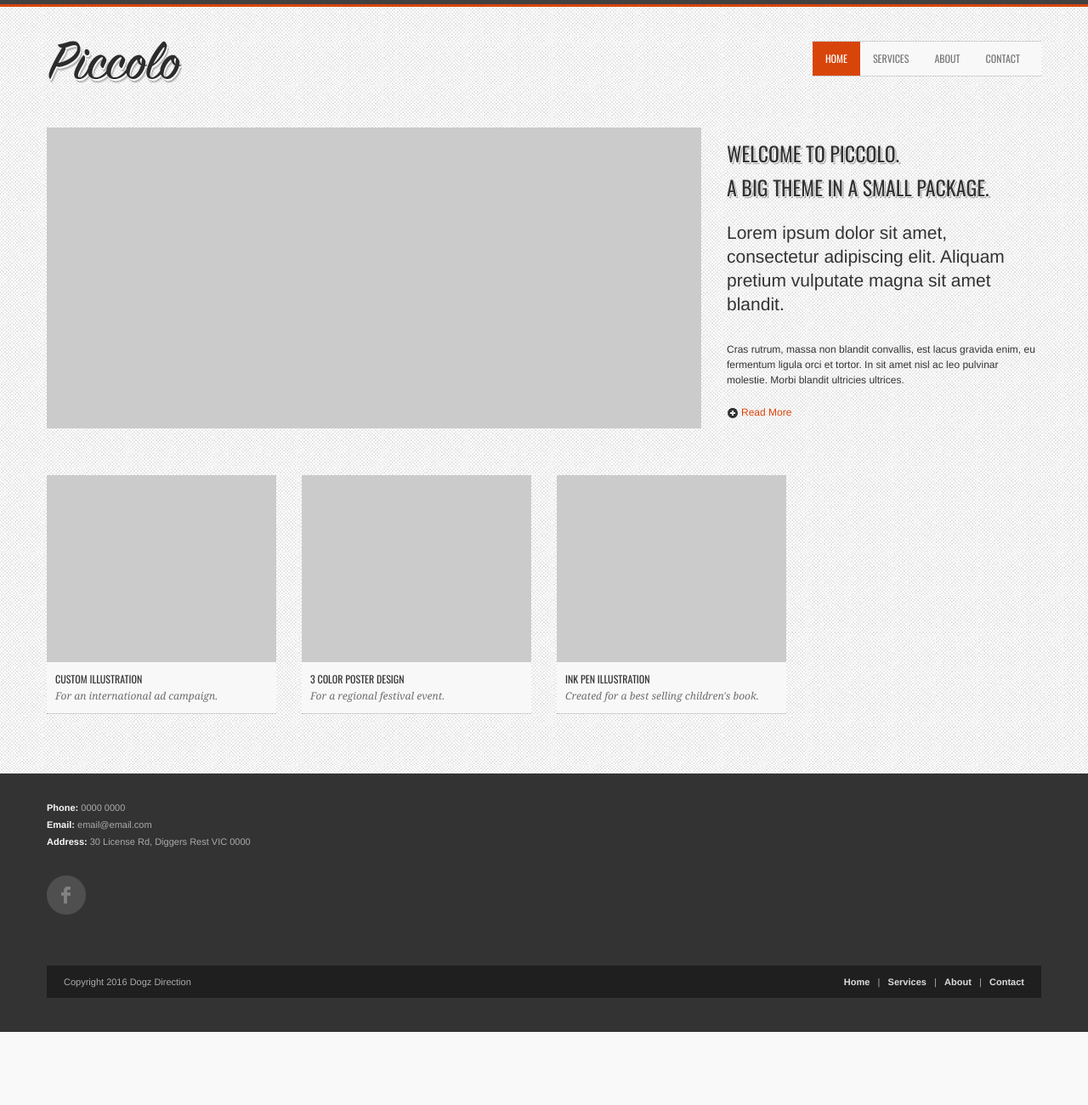
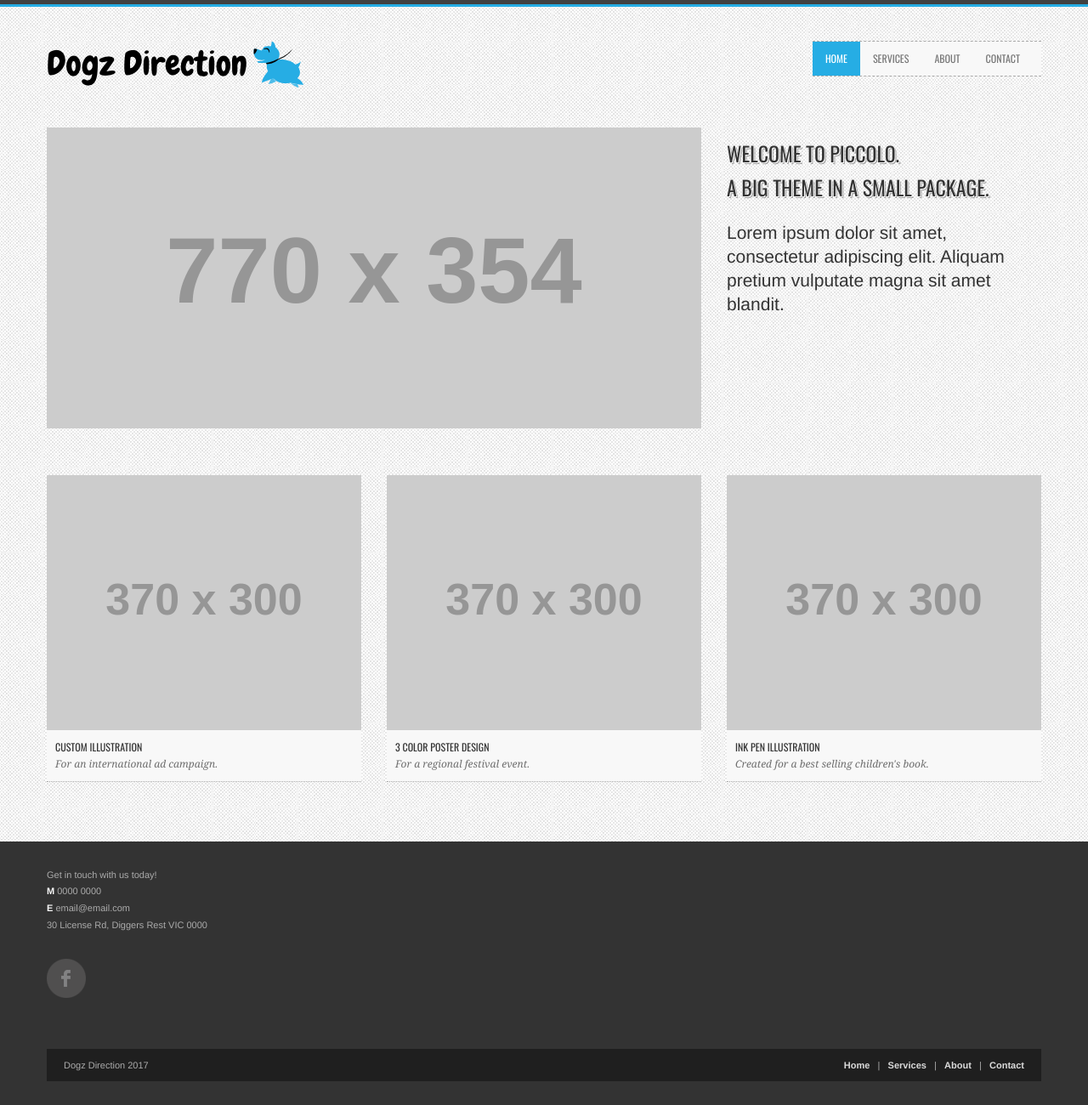
Before and after one commit to dogzdirection/dogzdirection.github.io, a plain HTML site: page index.html in a window 1280 px wide. Shown: the whole page at 85% size. Before the commit the page ends 1214 px from the top, so only its background shows below. Drawn offline with nearby package versions, Linux system fonts and the light colour scheme; placeholder pictures from the web are drawn by us.

Commit message:
- updated logo - updated home page to build requirements - updated readme - updated styling

```diff
--- a/css/custom-styles.css
+++ b/css/custom-styles.css
@@ -1,3 +1,13 @@
+/*
+
+Colours
+lime - d1e751
+blue - 26ade4
+blue-light - 4dbce9
+black & white
+
+*/
+
 html, body {
 	font-size:12px;
 	line-height:18px;
@@ -42,7 +52,10 @@ h5.title-bg button {
 }
 
 /***** Links *****/
-a, a:hover { color:#d8450b; }
+a, a:hover {
+	color:#26ade4;
+	cursor: pointer;
+}
 
 /***** Misc *****/
 i {margin-right: 3px;}
@@ -79,8 +92,8 @@ blockquote.pull-right {border-right: 5px solid #999;}
 .navigation { margin-top:40px; }
 .navigation .navbar {
 	float:right; background:#f8f8f8;
-	border-bottom: 1px dotted #a9a9a9;
-	border-top: 1px dotted #a9a9a9;
+	border-bottom: 1px dashed #a9a9a9;
+	border-top: 1px dashed #a9a9a9;
 }
 .navbar .nav > li > a {
 	font-family: "Oswald", sans-serif;
@@ -100,7 +113,7 @@ blockquote.pull-right {border-right: 5px solid #999;}
 .navbar .nav > .active > a:hover,
 .navbar .nav > .active > a:focus {
 	color:#FFF;
-	background-color:#d8450b;
+	background-color:#26ade4;
 	-webkit-box-shadow: none;
     -moz-box-shadow: none;
     box-shadow: none;
@@ -110,7 +123,7 @@ blockquote.pull-right {border-right: 5px solid #999;}
 .navbar .nav li.dropdown.active > .dropdown-toggle,
 .navbar .nav li.dropdown.open.active > .dropdown-toggle {
   	color:#FFF;
-	background-color:#d8450b;
+	background-color:#26ade4;
 }
 
 ul.nav li.dropdown:hover ul.dropdown-menu{ display: block; }
@@ -306,7 +319,7 @@ ul.nav li.dropdown:hover ul.dropdown-menu{ display: block; }
 }
 .project-details {color: #6f6f6f;}
 .project-details a {color: #333333;}
-.project-details a:hover {color:#d8450b; text-decoration: none;}
+.project-details a:hover {color:#26ade4; text-decoration: none;}
 
 .project-info {margin: 0px 0px 40px 0px;}
 .project-info li {
@@ -341,8 +354,8 @@ a.item-details-link {
 	left: 47px;
 	display: block;
 }
-a.item-zoom-link:hover {background: #d8450b url(../img/gallery-item-icons.png) no-repeat;}
-a.item-details-link:hover {background: #d8450b url(../img/gallery-item-icons.png) no-repeat; background-position: -42px 0px;}
+a.item-zoom-link:hover {background: #26ade4 url(../img/gallery-item-icons.png) no-repeat;}
+a.item-details-link:hover {background: #26ade4 url(../img/gallery-item-icons.png) no-repeat; background-position: -42px 0px;}
 
 .gallery-post-grid {margin:0px;}
 .gallery-post-grid li {list-style: none; float: left; margin-bottom: 30px;}
@@ -456,7 +469,7 @@ ul.post-data li:last-child {padding-right: 0px;}
 	font-style: normal;
 	color: #f8f8f8;
 }
-.blog-post-hover a:hover{ text-decoration: none; color: #d8450b;}
+.blog-post-hover a:hover{ text-decoration: none; color: #26ade4;}
 
 @media (min-width: 768px) and (max-width: 1199px) {
 	.blog-post-hover {width:220px; height:179px;}
@@ -579,7 +592,7 @@ p.side {margin-bottom: 20px;}
 .footer-row { margin-top: 30px;}
 .footer-col {color:#ababab; font-size: 11px;}
 .footer-col a {color:#dcdcdc; font-weight: bold;}
-.footer-col a:hover {color:#d8450b; text-decoration: none;}
+.footer-col a:hover {color:#26ade4; text-decoration: none;}
 .footer-col h5, .footer-col strong {color:#f9f9f9; text-shadow:none;}
 .footer-col h5 {margin-bottom: 25px;}
 .footer-col ul {margin: 0px;}
@@ -661,8 +674,8 @@ a.accordion-toggle{background: #f5f5f5;}
 .align-left{float: left; margin: 0px 20px 20px 0px;}
 .align-right{float: right; margin: 0px 0px 20px 20px;}
 
-.color-bg { background:#d8450b; }
-.color { color:#d8450b; }
+.color-bg { background:#26ade4; }
+.color { color:#26ade4; }
 .color-bar-1, .color-bar-2 { width:100% }
 .color-bar-1 { background:#414141; height:5px; }
 .color-bar-2 { height:3px; }
--- a/index.html
+++ b/index.html
@@ -79,7 +79,7 @@ $(document).ready(function () {
         <!-- Logo
         ================================================== -->
         <div class="span5 logo">
-        	<a href="index.html"><img src="img/piccolo-logo.png" alt="" /></a>
+        	<a href="index.html"><img src="img/header-logo.png" alt="" /></a>
         </div>
 
         <!-- Main Navigation
@@ -121,11 +121,16 @@ $(document).ready(function () {
         <div class="span8">
             <div class="flexslider">
               <ul class="slides">
-                <li><a href="gallery-single.htm"><img src="img/gallery/slider-img-1.jpg" alt="slider" /></a></li>
-                <li><a href="gallery-single.htm"><img src="img/gallery/slider-img-1.jpg" alt="slider" /></a></li>
-                <li><a href="gallery-single.htm"><img src="img/gallery/slider-img-1.jpg" alt="slider" /></a></li>
-                <li><a href="gallery-single.htm"><img src="img/gallery/slider-img-1.jpg" alt="slider" /></a></li>
-                <li><a href="gallery-single.htm"><img src="img/gallery/slider-img-1.jpg" alt="slider" /></a></li>
+                <li>
+                    <a href="gallery-single.htm">
+                        <img src="https://dummyimage.com/770x354/cbcbcb/fff" alt="slider" />
+                    </a>
+                </li>
+                <li>
+                    <a href="gallery-single.htm">
+                        <img src="https://dummyimage.com/770x354/cbcbcb/fff" alt="slider" />
+                    </a>
+                </li>
               </ul>
             </div>
         </div>
@@ -136,8 +141,6 @@ $(document).ready(function () {
         	<h3>Welcome to Piccolo. <br />
             A Big Theme in a Small Package.</h3>
             <p class="lead">Lorem ipsum dolor sit amet, consectetur adipiscing elit. Aliquam pretium vulputate magna sit amet blandit.</p>
-            <p>Cras rutrum, massa non blandit convallis, est lacus gravida enim, eu fermentum ligula orci et tortor. In sit amet nisl ac leo pulvinar molestie. Morbi blandit ultricies ultrices.</p>
-            <a href="#"><i class="icon-plus-sign"></i>Read More</a>
         </div>
     </div><!-- End Headline -->
 
@@ -152,38 +155,38 @@ $(document).ready(function () {
             <ul class="gallery-post-grid holder">
 
                     <!-- Gallery Item 1 -->
-                    <li  class="span3 gallery-item" data-id="id-1" data-type="illustration">
-                        <span class="gallery-hover-4col hidden-phone hidden-tablet">
+                    <li class="span4 gallery-item" data-id="id-1" data-type="illustration">
+                        <span class="gallery-hover-3col hidden-phone hidden-tablet">
                             <span class="gallery-icons">
                                 <a href="img/gallery/gallery-img-1-full.jpg" class="item-zoom-link lightbox" title="Custom Illustration" data-rel="prettyPhoto"></a>
                                 <a href="gallery-single.htm" class="item-details-link"></a>
                             </span>
                         </span>
-                        <a href="gallery-single.htm"><img src="img/gallery/gallery-img-1-4col.jpg" alt="Gallery"></a>
+                        <a href="gallery-single.htm"><img src="https://dummyimage.com/370x300/cbcbcb/fff" alt="Gallery"></a>
                         <span class="project-details"><a href="gallery-single.htm">Custom Illustration</a>For an international ad campaign.</span>
                     </li>
 
                     <!-- Gallery Item 2 -->
-                    <li class="span3 gallery-item" data-id="id-2" data-type="illustration">
-                        <span class="gallery-hover-4col hidden-phone hidden-tablet">
+                    <li class="span4 gallery-item" data-id="id-2" data-type="illustration">
+                        <span class="gallery-hover-3col hidden-phone hidden-tablet">
                             <span class="gallery-icons">
                                 <a href="img/gallery/gallery-img-1-full.jpg" class="item-zoom-link lightbox" title="Custom Illustration" data-rel="prettyPhoto"></a>
                                 <a href="gallery-single.htm" class="item-details-link"></a>
                             </span>
                         </span>
-                        <a href="gallery-single.htm"><img src="img/gallery/gallery-img-1-4col.jpg" alt="Gallery"></a>
+                        <a href="gallery-single.htm"><img src="https://dummyimage.com/370x300/cbcbcb/fff" alt="Gallery"></a>
                         <span class="project-details"><a href="gallery-single.htm">3 Color Poster Design</a>For a regional festival event.</span>
                     </li>
 
                     <!-- Gallery Item 3 -->
-                    <li class="span3 gallery-item" data-id="id-3" data-type="web">
-                        <span class="gallery-hover-4col hidden-phone hidden-tablet">
+                    <li class="span4 gallery-item" data-id="id-3" data-type="web">
+                        <span class="gallery-hover-3col hidden-phone hidden-tablet">
                             <span class="gallery-icons">
                                 <a href="img/gallery/gallery-img-1-full.jpg" class="item-zoom-link lightbox" title="Custom Illustration" data-rel="prettyPhoto"></a>
                                 <a href="#" class="item-details-link"></a>
                             </span>
                         </span>
-                        <a href="gallery-single.htm"><img src="img/gallery/gallery-img-1-4col.jpg" alt="Gallery"></a>
+                        <a href="gallery-single.htm"><img src="https://dummyimage.com/370x300/cbcbcb/fff" alt="Gallery"></a>
                         <span class="project-details"><a href="gallery-single.htm">Ink Pen Illustration</a>Created for a best selling children's book.</span>
                     </li>
 
@@ -202,10 +205,11 @@ $(document).ready(function () {
     	<div class="container">
         	<div class="row footer-row">
                 <div class="span3 footer-col">
+                    Get in touch with us today!
                     <address>
-                        <strong>Phone:</strong> 0000 0000<br />
-                        <strong>Email:</strong> email@email.com<br />
-                        <strong>Address:</strong> 30 License Rd, Diggers Rest VIC 0000
+                        <strong>M</strong> 0000 0000<br />
+                        <strong>E</strong> email@email.com<br />
+                        30 License Rd, Diggers Rest VIC 0000
                     </address>
                     <ul class="social-icons">
                         <li><a href="#" class="social-icon facebook"></a></li>
@@ -216,7 +220,7 @@ $(document).ready(function () {
             <div class="row"><!-- Begin Sub Footer -->
                 <div class="span12 footer-col footer-sub">
                     <div class="row no-margin">
-                        <div class="span6"><span class="left">Copyright 2016 Dogz Direction</span></div>
+                        <div class="span6"><span class="left">Dogz Direction 2017</span></div>
                         <div class="span6">
                             <span class="right">
                                 <a href="index.html">Home</a>&nbsp;&nbsp;&nbsp;|&nbsp;&nbsp;&nbsp;<a href="services.html">Services</a>&nbsp;&nbsp;&nbsp;|&nbsp;&nbsp;&nbsp;<a href="about.html">About</a>&nbsp;&nbsp;&nbsp;|&nbsp;&nbsp;&nbsp;<a href="contact.html">Contact</a>
```
Also changed, not shown: about.html (+1 -1 lines), contact.html (+1 -1 lines), services.html (+1 -1 lines), img/header-logo.png (added), img/piccolo-logo.png (deleted), 1 other file.
